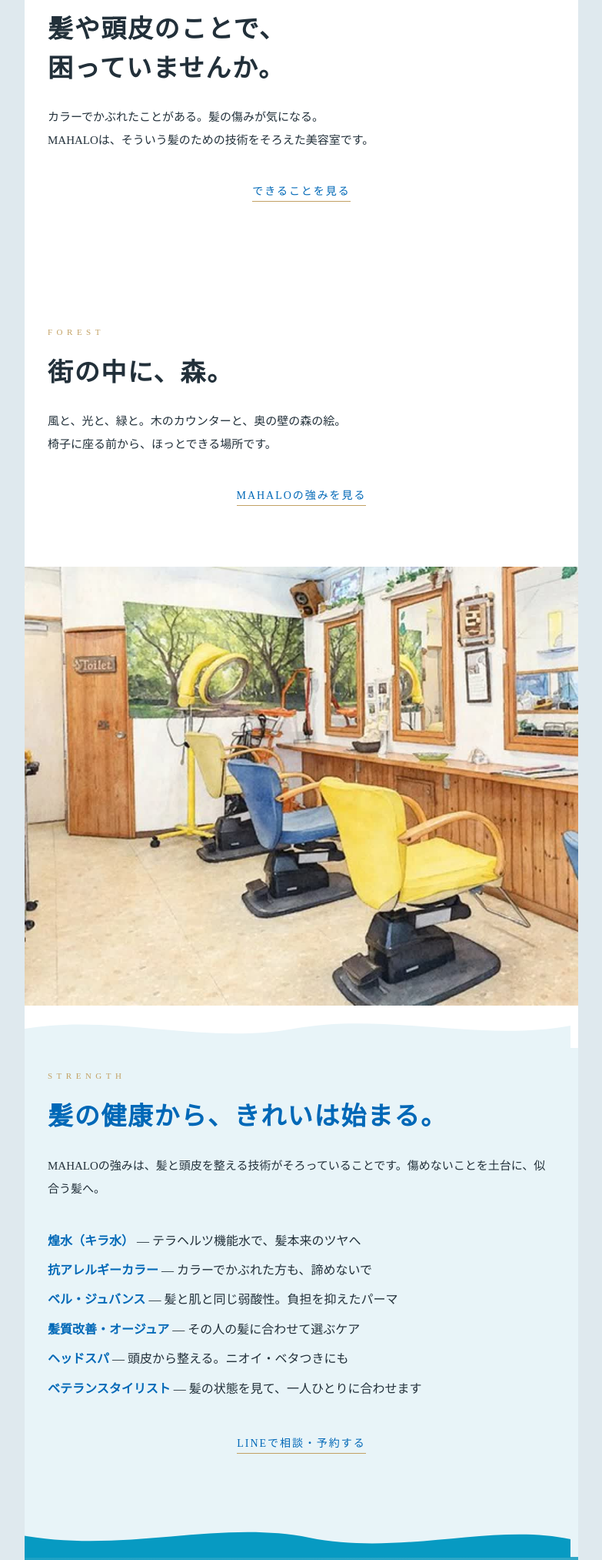
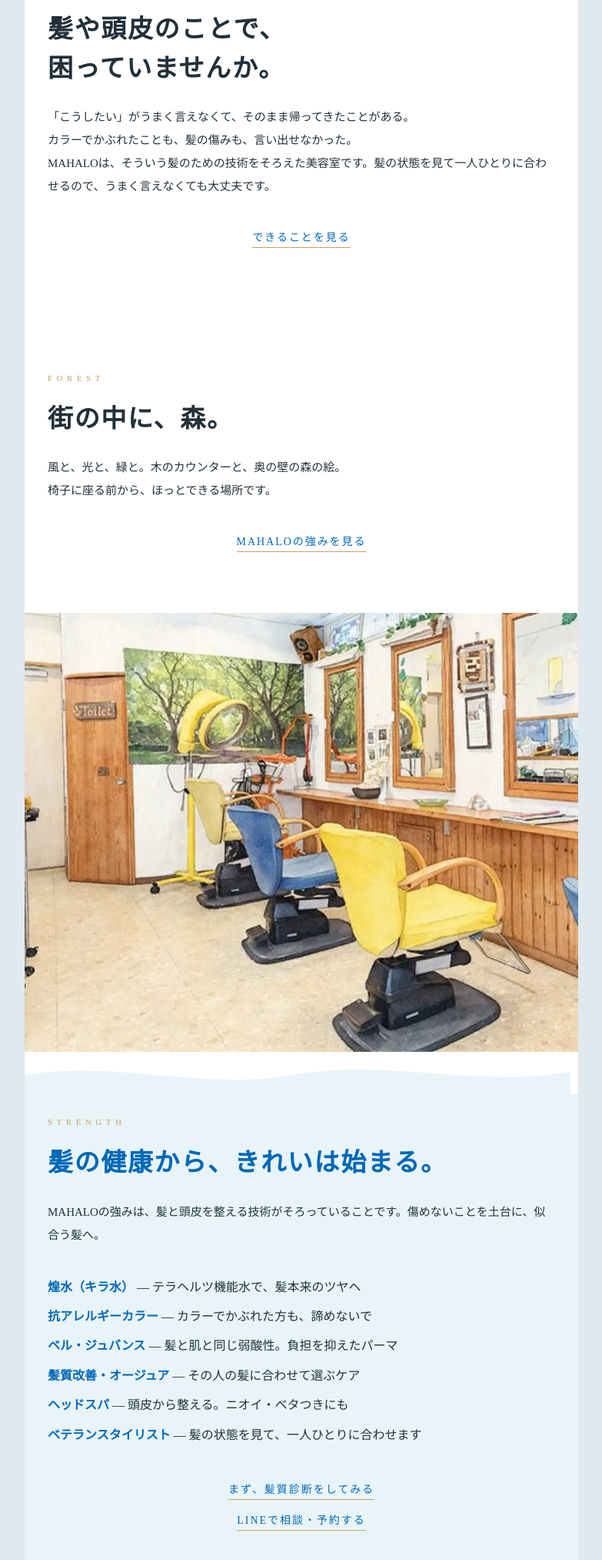
Before and after one commit to MOMOwaRI/MAHALO, a plain HTML site: page lp.html in a window 1280 px wide. Shown: the part 1120-3146 px from the top of the page at 77% size, without its empty margins (248-1031 px from the left). Drawn offline with Linux system fonts and the light colour scheme.

Commit message:
MAHALO LP v9：マーケティング心理の埋め込み（その人の言葉で寄り添う入り・小さな一歩として髪質診断への導線）

```diff
--- a/lp.html
+++ b/lp.html
@@ -150,7 +150,7 @@
   <section class="band empathy fade">
     <p class="label">FOR YOU</p>
     <p class="big">髪や頭皮のことで、<br>困っていませんか。</p>
-    <p class="sub">カラーでかぶれたことがある。髪の傷みが気になる。<br>MAHALOは、そういう髪のための技術をそろえた美容室です。</p>
+    <p class="sub">「こうしたい」がうまく言えなくて、そのまま帰ってきたことがある。<br>カラーでかぶれたことも、髪の傷みも、言い出せなかった。<br>MAHALOは、そういう髪のための技術をそろえた美容室です。髪の状態を見て一人ひとりに合わせるので、うまく言えなくても大丈夫です。</p>
     <p class="nextstep"><a href="#strength">できることを見る</a></p>
   </section>
   <section class="band forest fade">
@@ -175,7 +175,8 @@
       <p><b>ヘッドスパ</b> ― 頭皮から整える。ニオイ・ベタつきにも</p>
       <p><b>ベテランスタイリスト</b> ― 髪の状態を見て、一人ひとりに合わせます</p>
     </div>
-    <p class="nextstep"><a href="https://line.me/R/oaMessage/@mahalo.hair/?MAHALO%E3%81%AE%E3%83%9A%E3%83%BC%E3%82%B8%E3%81%8B%E3%82%89%E6%9D%A5%E3%81%BE%E3%81%97%E3%81%9F%E3%80%82%E4%BA%88%E7%B4%84%E3%83%BB%E7%9B%B8%E8%AB%87%E3%82%92%E3%81%8A%E9%A1%98%E3%81%84%E3%81%97%E3%81%BE%E3%81%99%E3%80%82">LINEで相談・予約する</a></p>
+    <p class="nextstep"><a href="https://momowari.github.io/MAHALO/diagnosis.html">まず、髪質診断をしてみる</a></p>
+    <p class="nextstep" style="margin-top:20px"><a href="https://line.me/R/oaMessage/@mahalo.hair/?MAHALO%E3%81%AE%E3%83%9A%E3%83%BC%E3%82%B8%E3%81%8B%E3%82%89%E6%9D%A5%E3%81%BE%E3%81%97%E3%81%9F%E3%80%82%E4%BA%88%E7%B4%84%E3%83%BB%E7%9B%B8%E8%AB%87%E3%82%92%E3%81%8A%E9%A1%98%E3%81%84%E3%81%97%E3%81%BE%E3%81%99%E3%80%82">LINEで相談・予約する</a></p>
   </section>
 
   <!-- ④ 海：ゆっくり移ろうグラデーション、理念 -->
@@ -221,6 +222,7 @@
     <a href="https://www.hair-mahalo.com/"><b>公式サイト</b><span>詳しいメニューと料金はこちらにあります。</span></a>
     <a href="https://momowari.github.io/MAHALO/"><b>MAHALO トップページ</b><span>お店全体の案内ページです。</span></a>
     <a href="https://momowari.github.io/MAHALO/select.html"><b>セレクト商品</b><span>お店で買えるケア用品のページです。商品だけの購入もできます。</span></a>
+    <a href="https://momowari.github.io/MAHALO/diagnosis.html"><b>髪質診断</b><span>自分の髪の状態を知るための診断ページです。予約の前の、小さな一歩に。</span></a>
     <a href="https://momowari.github.io/Eyes-MAHALO/"><b>Eyes MAHALO（姉妹店・同じビル1F）</b><span>まつげパーマ専門のお店です。</span></a>
     <a href="https://momowari.github.io/Lea-Mahalo/"><b>Lea Mahalo（姉妹店・同じビル1F）</b><span>雑貨のお店です。</span></a>
     <a href="https://www.hair-mahalo.com/mahalo-1f"><b>elua Mahalo（姉妹店・同じビル1F）</b><span>女性限定美容室です。公式サイトの1F案内ページへ。</span></a>
```
